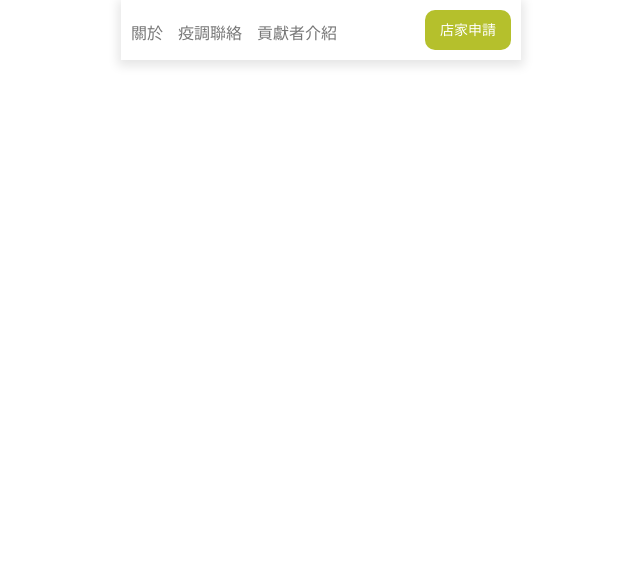
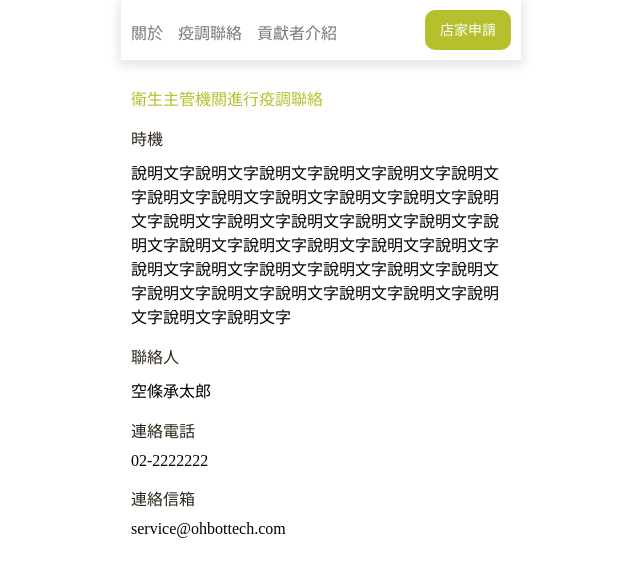
Before and after one commit to funtuan/reallink-frontend, a Vue app: page /contact in a window 1280 px wide. Shown: the top 576 px of the page, without its empty margins (319-959 px from the left). Built offline with nearby package versions, Linux system fonts and the light colour scheme.

Commit message:
contributes page

```diff
--- a/src/router/index.js
+++ b/src/router/index.js
@@ -14,6 +14,16 @@ const routes = [
     path: '/about',
     name: 'About',
     component: () => import('../views/About.vue')
+  },
+  {
+    path: '/contact',
+    name: 'Contact',
+    component: () => import('../views/Contact.vue')
+  },
+  {
+    path: '/contributes',
+    name: 'Contributes',
+    component: () => import('../views/Contributes.vue')
   },
   {
     path: '/download',
--- /dev/null
+++ b/src/views/Contact.vue
@@ -0,0 +1,65 @@
+<template>
+  <div class="contact pages pa-5">
+    <p class="main-title ">衛生主管機關進行疫調聯絡</p>
+
+    <section>
+      <p class="_section-title">時機</p>
+      <div>
+        說明文字說明文字說明文字說明文字說明文字說明文字說明文字說明文字說明文字說明文字說明文字說明文字說明文字說明文字說明文字說明文字說明文字說明文字說明文字說明文字說明文字說明文字說明文字說明文字說明文字說明文字說明文字說明文字說明文字說明文字說明文字說明文字說明文字說明文字說明文字說明文字說明文字
+      </div>
+    </section>
+
+    <section>
+      <p class="_section-title">聯絡人</p>
+      <div>
+        空條承太郎
+      </div>
+    </section>
+
+    <section>
+      <p class="_section-title">連絡電話</p>
+      <div>
+        02-2222222
+      </div>
+    </section>
+
+    <section>
+      <p class="_section-title">連絡信箱</p>
+      <div>
+        service@ohbottech.com
+      </div>
+    </section>
+
+
+  </div>
+</template>
+
+<script>
+export default {
+  name: "Contact",
+  data: () => ({
+  }),
+  methods: {
+
+  }
+};
+</script>
+<style>
+.el-carousel__item h3 {
+  color: #475669;
+  font-size: 18px;
+  opacity: 0.75;
+  line-height: 300px;
+  margin: 0;
+}
+</style>
+<style scoped lang="scss">
+.test {
+  display: flex;
+  justify-content: center;
+}
+
+.content {
+    color: $primary-grey;
+}
+</style>
--- /dev/null
+++ b/src/views/Contributes.vue
@@ -0,0 +1,60 @@
+<template>
+  <div class="contributes pages pa-5">
+    <p class="main-title ">貢獻者</p>
+
+    <section class="_section">
+      <div class="work-type">FrontEnd Developer</div>
+      <div>Proladon</div>
+      <div>https://github.com/Proladon</div>
+    </section>
+
+    <section class="_section">
+      <div class="work-type">FrontEnd Developer</div>
+      <div>Proladon</div>
+      <div>https://github.com/Proladon</div>
+    </section>
+
+    <section class="_section">
+      <div class="work-type">FrontEnd Developer</div>
+      <div>Proladon</div>
+      <div>https://github.com/Proladon</div>
+    </section>
+
+    <p class="main-title ">贊助公司</p>
+    <section class="_section">
+      <div>思言科技股份有限公司</div>
+      <img src="/img/ohbot.svg" alt="">
+    </section>
+
+  </div>
+</template>
+
+<script>
+export default {
+  name: "Contributes",
+  data: () => ({
+  }),
+  methods: {
+
+  }
+};
+</script>
+<style>
+.el-carousel__item h3 {
+  color: #475669;
+  font-size: 18px;
+  opacity: 0.75;
+  line-height: 300px;
+  margin: 0;
+}
+</style>
+<style scoped lang="scss">
+.test {
+  display: flex;
+  justify-content: center;
+}
+
+.work-type {
+    color: $primary-grey;
+}
+</style>
```
Also changed, not shown: public/img/ohbot.svg (added).
